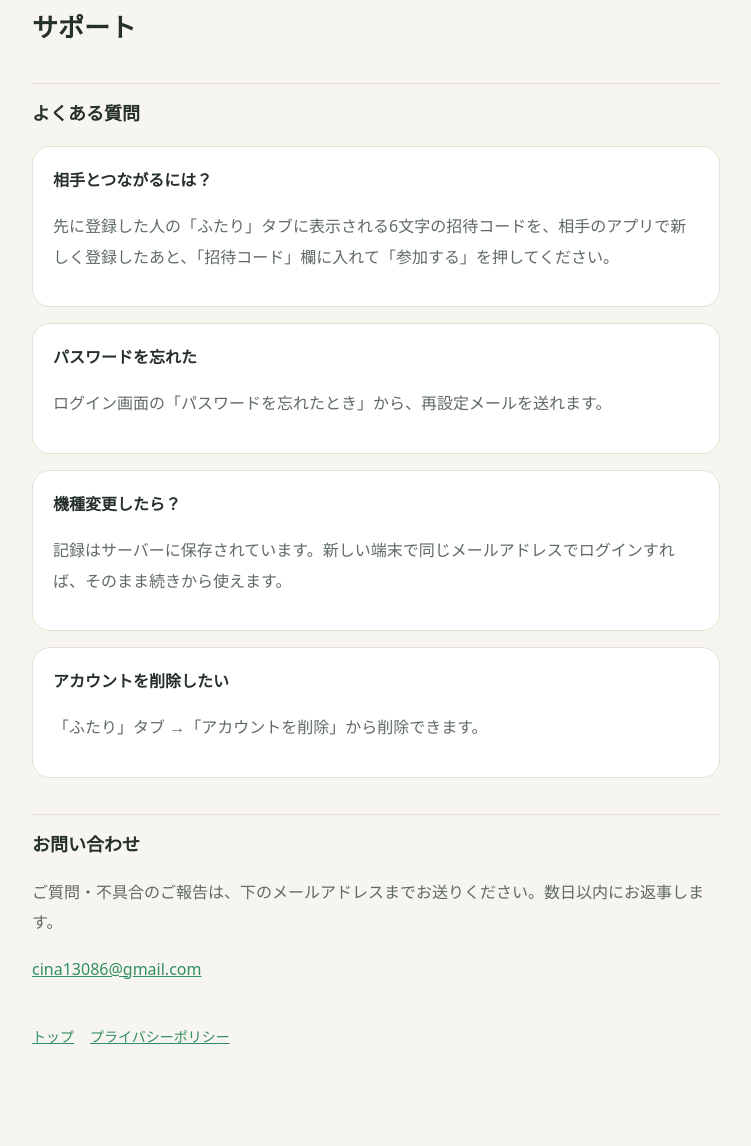
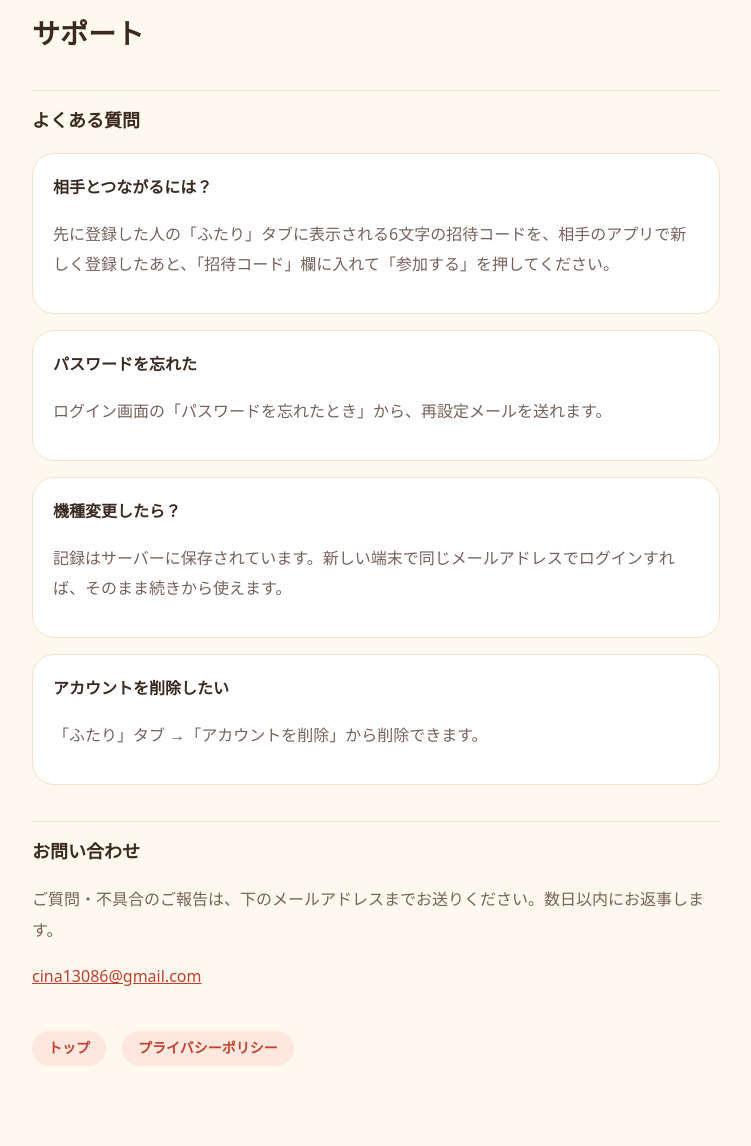
Before and after one commit to Tosty13086/yume-chokin, a plain HTML site: page support.html in a window 1280 px wide. Shown: the part 104-1250 px from the top of the page, without its empty margins (264-1015 px from the left). Drawn offline with Linux system fonts and the light colour scheme.

Commit message:
Update style.css

```diff
--- a/style.css
+++ b/style.css
@@ -1,8 +1,9 @@
-:root{--bg:#F7F5EF;--ink:#26302B;--ink2:#5F6A64;--g:#2F8F63;--line:#E6E1D6;--card:#fff}
-@media (prefers-color-scheme:dark){:root{--bg:#131614;--ink:#ECEFEA;--ink2:#AEB6B0;--g:#5DBE8C;--line:#2F3530;--card:#1B1F1C}}
-*{box-sizing:border-box}body{margin:0;background:var(--bg);color:var(--ink);font:16px/1.9 "Hiragino Sans","Noto Sans JP",system-ui,sans-serif}
-main{max-width:720px;margin:0 auto;padding:40px 16px 80px}header{display:flex;align-items:center;gap:12px;margin-bottom:28px}
-header img,header .mark{width:48px;height:auto}header a{color:inherit;text-decoration:none;font-weight:700;font-size:18px}
-h1{font-size:26px;line-height:1.5;margin:0 0 8px}h2{font-size:18px;margin:36px 0 8px;padding-top:12px;border-top:1px solid var(--line)}
-p,li{color:var(--ink2)}a{color:var(--g)}.card{background:var(--card);border:1px solid var(--line);border-radius:18px;padding:18px 20px;margin:16px 0}
-.small{font-size:13px;color:var(--ink2)}nav{display:flex;gap:16px;flex-wrap:wrap;font-size:14px;margin-top:40px}
+:root{--bg:#FFF8EE;--ink:#3A2A22;--ink2:#75625A;--g:#BF412C;--line:#F1E3D0;--card:#fff;--soft:#FFE7E0}
+@media (prefers-color-scheme:dark){:root{--bg:#1C1512;--ink:#F8EEE5;--ink2:#CDBBAE;--g:#FFB7A6;--line:#41322A;--card:#271D19;--soft:#4A271F}}
+*{box-sizing:border-box}body{margin:0;background:var(--bg);color:var(--ink);font:16px/1.9 "Hiragino Maru Gothic ProN","Hiragino Sans","Noto Sans JP",system-ui,sans-serif}
+main{max-width:720px;margin:0 auto;padding:40px 16px 80px}header{display:flex;align-items:center;gap:10px;margin-bottom:28px}
+header img,header .mark{width:48px;height:48px}header a{color:inherit;text-decoration:none;font-weight:700;font-size:20px;letter-spacing:.06em}
+h1{font-size:28px;line-height:1.5;margin:0 0 8px}h2{font-size:18px;margin:36px 0 8px;padding-top:12px;border-top:1px solid var(--line)}
+p,li{color:var(--ink2)}a{color:var(--g)}.card{background:var(--card);border:1px solid var(--line);border-radius:22px;padding:18px 20px;margin:16px 0}
+.card b{color:var(--ink)}.small{font-size:13px;color:var(--ink2)}nav{display:flex;gap:16px;flex-wrap:wrap;font-size:14px;margin-top:40px}
+nav a{background:var(--soft);border-radius:99px;padding:4px 16px;text-decoration:none;font-weight:700}
```
